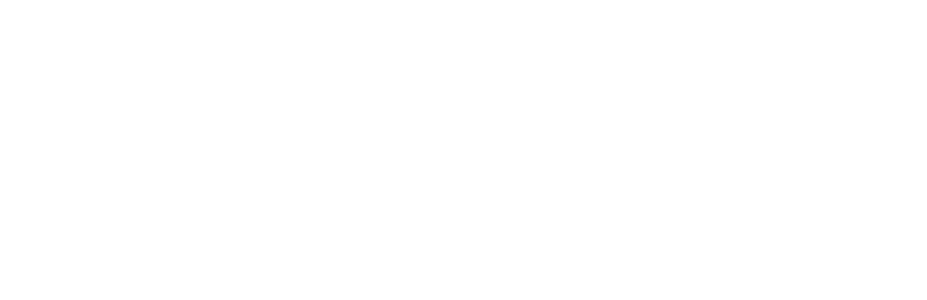
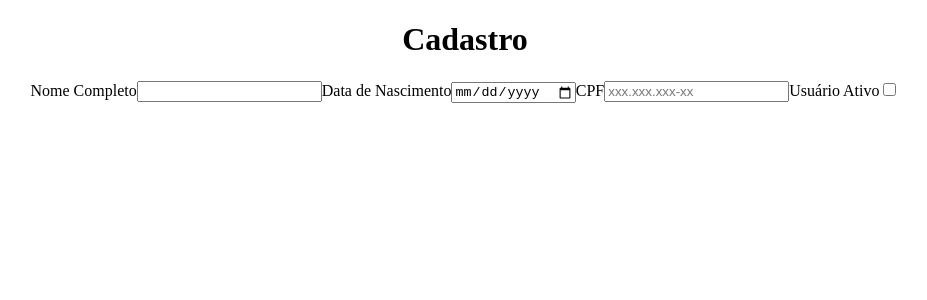
Before and after one commit to felipemimoura/interprocess, a React (Create React App) app: page / in a window 1280 px wide. Shown: the top 300 px of the page, without its empty margins (175-1102 px from the left). Built offline with nearby package versions, Linux system fonts and the light colour scheme.

Commit message:
criado inputs básicos para o formulário

```diff
--- a/src/App.js
+++ b/src/App.js
@@ -1,10 +1,11 @@
 
 import './App.css';
+import Form from './components/Form/Index';
 
 function App() {
   return (
     <div className="App">
-
+      <Form />
     </div>
   );
 }
--- a/src/components/Form/Index.js
+++ b/src/components/Form/Index.js
@@ -1,9 +1,14 @@
 import React from 'react'
+import Input from '../Inputs/Index'
 
 const Form = () => {
   return (
     <form>
       <h1>Cadastro</h1>
+      <Input label="Nome Completo" type="text" name="fullName" />
+      <Input label="Data de Nascimento" type="date" name="birthdate" />
+      <Input label="CPF" type="text" name="cpf" placeholder="xxx.xxx.xxx-xx" required />
+      <Input label="Usuário Ativo" type="checkbox"  required />
     </form>
   )
 }
```
